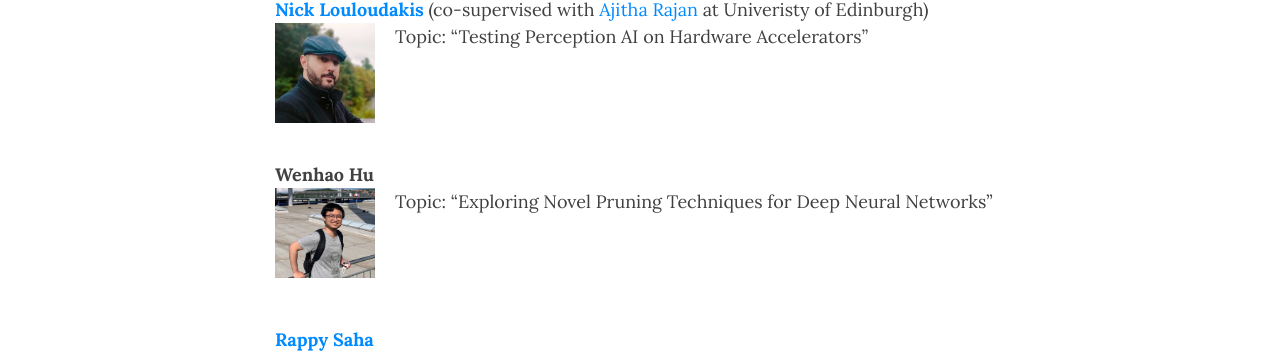
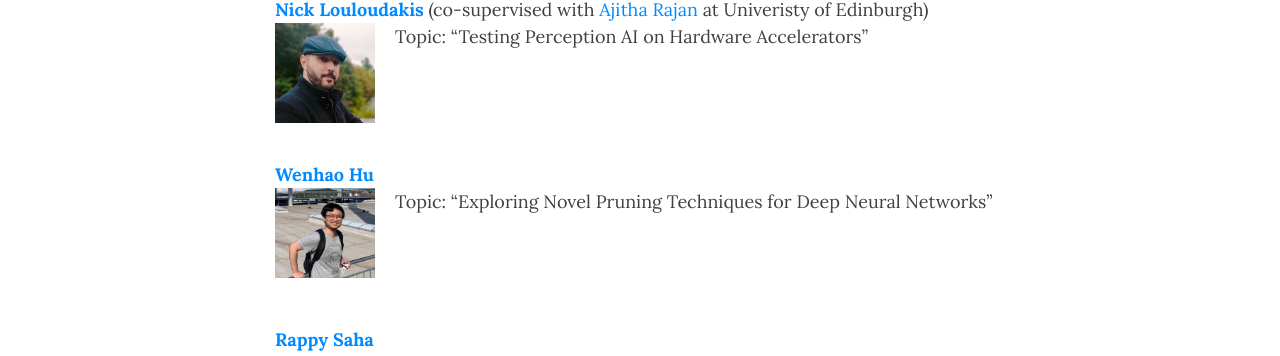
Before and after one commit to gicLAB/gicLAB.github.io, a Jekyll site: the page built from people.md, in a window 1280 px wide and 900 px high, scrolled down 1059 px. Shown: the part 93-449 px from the top of the window. Built offline with Jekyll 4.4.1, drawn with Linux system fonts in a browser that asks for light colours; nearby versions of some CDN libraries; comment, search, counter and statistics services are not loaded.

Commit message:
Update people.md

```diff
--- a/people.md
+++ b/people.md
@@ -36,7 +36,7 @@ Topic: "Testing Perception AI on Hardware Accelerators"
 <br><br>
 <br><br>
 
-**Wenhao Hu** <br>  <img src="/assets/img/people/wenhao.png" width="100px" style="float: left; margin-right: 20px;">
+**[Wenhao Hu](https://www.linkedin.com/in/%E6%96%87%E8%B1%AA-%E8%83%A1-3500a3111/)** <br>  <img src="/assets/img/people/wenhao.png" width="100px" style="float: left; margin-right: 20px;">
 Topic: "Exploring Novel Pruning Techniques for Deep Neural Networks"
 <br><br>
 <br><br>
```
